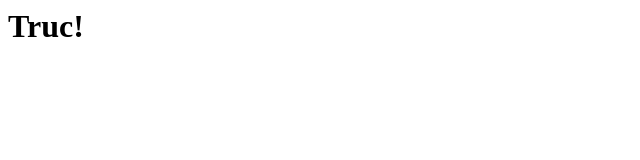
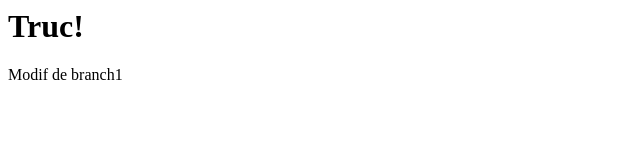
Before and after one commit to Pouicky/TestGit, a plain HTML site: page index.html in a window 1280 px wide. Shown: the whole page, without its empty margins (0-640 px from the left). Drawn offline with Linux system fonts and the light colour scheme.

Commit message:
Modif branch1

```diff
--- a/index.html
+++ b/index.html
@@ -4,5 +4,6 @@
 	</head>
 	<body>
 		<h1>Truc!</h1>
+		<p>Modif de branch1</p>
 	</body>
 </html>
```
